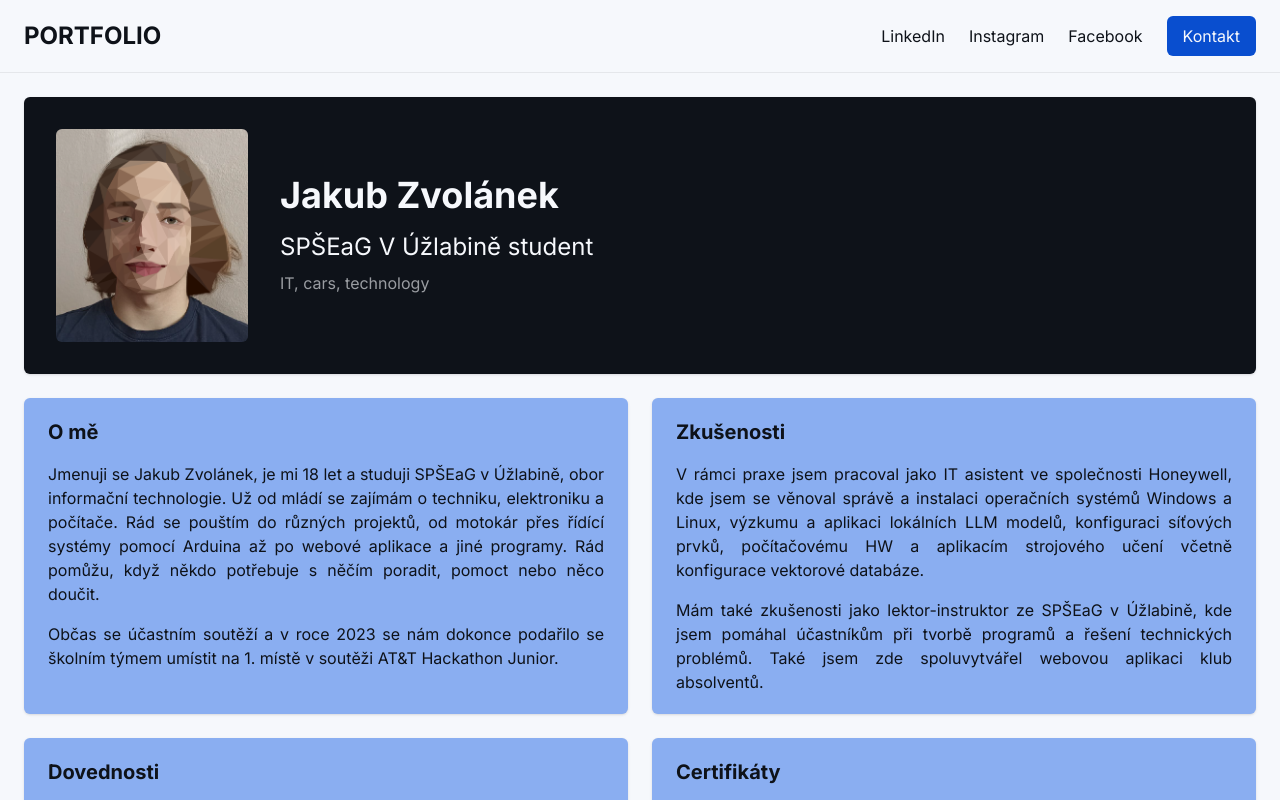
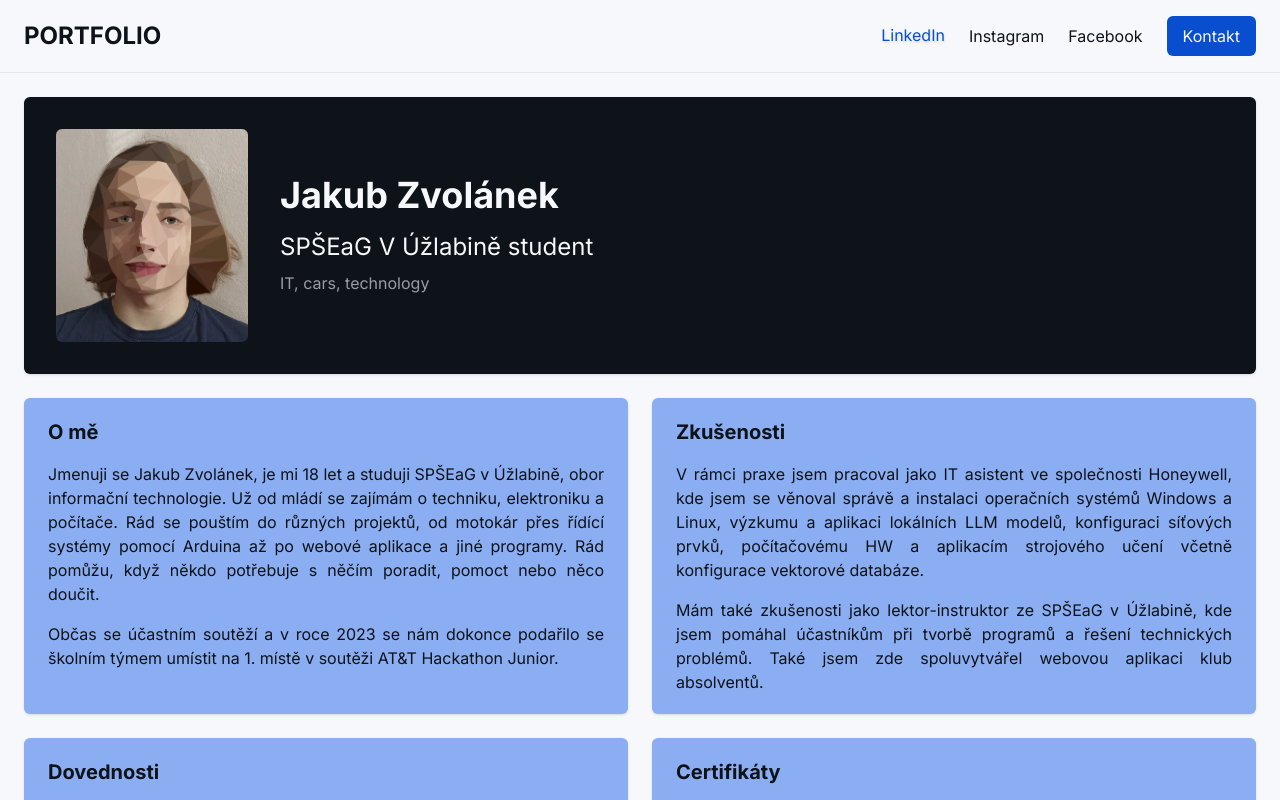
Before and after one commit to kuza11/twa_portfolio, a Next.js app: page / in a window 1280 px wide. In both pictures the pointer is over the link "LinkedIn". Shown: the top 800 px of the page. Built offline with nearby package versions, Linux system fonts and the light colour scheme.

Commit message:
hover, focus

```diff
--- a/src/app/components/Header.tsx
+++ b/src/app/components/Header.tsx
@@ -8,9 +8,9 @@ export default function Header() {
   return (
     <header className="border-b-gray-200 border-b-1">
       <div className="flex justify-between items-center w-full py-4 px-6 max-w-[120rem] m-auto">
-        <Link href="/" className="text-2xl font-bold">
+        <h1 className="text-2xl font-bold">
           PORTFOLIO
-        </Link>
+        </h1>
         <Image
           src="/menu.png"
           alt="Menu"
--- a/src/app/globals.css
+++ b/src/app/globals.css
@@ -22,3 +22,24 @@ h1, h2, h3, h4, h5, h6 {
 input, textarea {
   background-color: white;
 }
+
+a, button, input, textarea{
+  transition: all 0.2s ease-in-out;
+}
+
+a:hover {
+  color: var(--primary);
+  transform: translateY(-1px);
+  text-shadow: 1px 2px 2px rgba(0, 0, 0, 0.1);
+}
+
+button:hover{
+  opacity: 1;
+  transform: translateY(-1px);
+  box-shadow: 1px 2px 3px 1px rgba(0, 0, 0, 0.1);
+}
+
+input:focus, textarea:focus {
+  border-color: var(--primary);
+  box-shadow: 0 0 1px 1px var(--secondary);
+}
```
